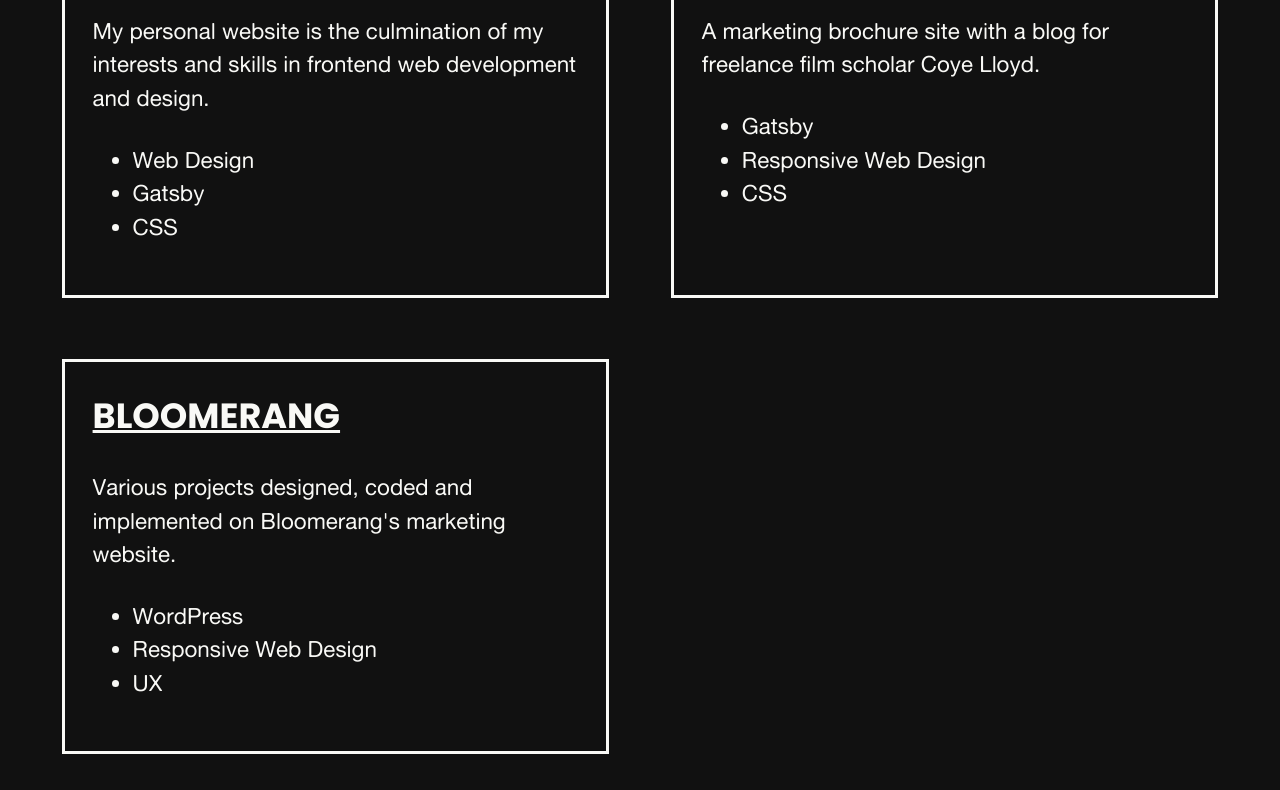
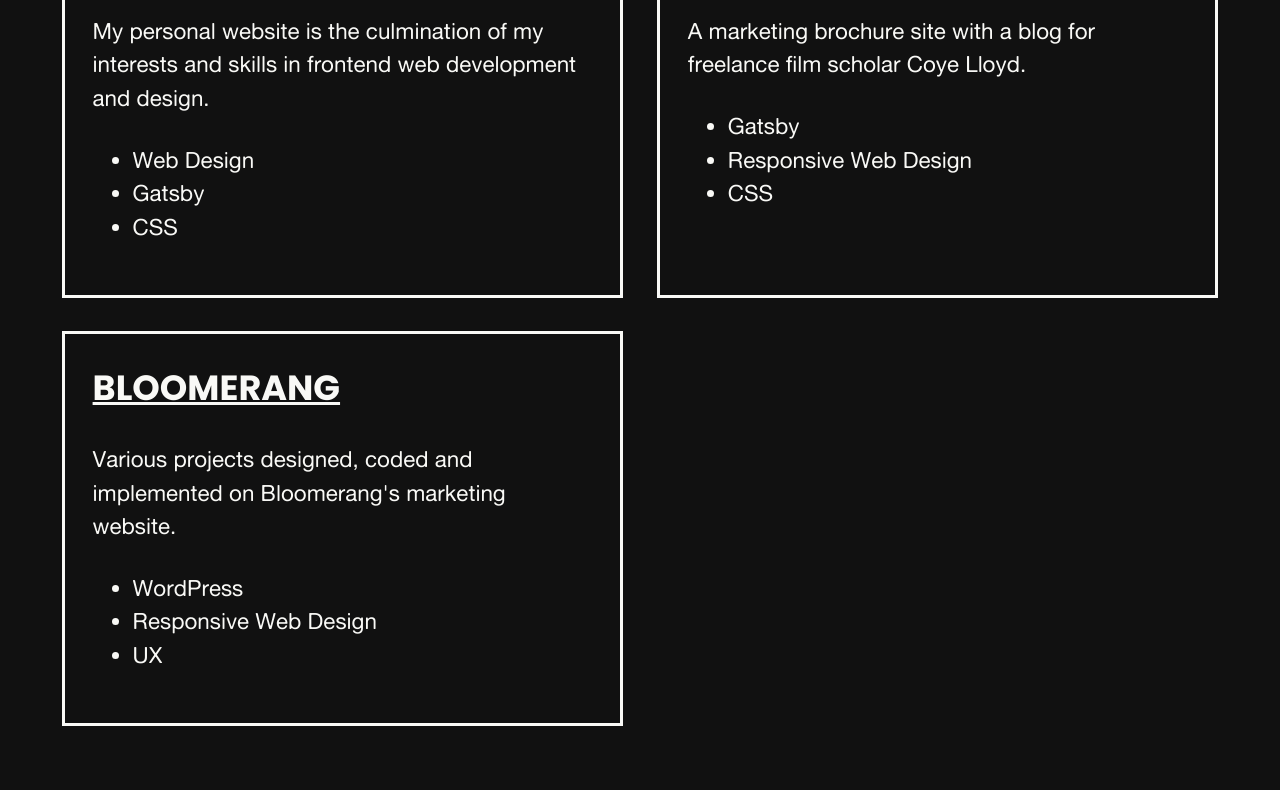
Before and after one commit to z336/jon-coleman, a Gatsby site: page /projects in a window 1280 px wide. Shown: the part 493-1283 px from the top of the page. Built offline with nearby package versions, Linux system fonts and the light colour scheme; Gatsby itself is replaced by a stand-in of ours.

Commit message:
reduced grid gutter

```diff
--- a/src/styles/compositions/_grid.scss
+++ b/src/styles/compositions/_grid.scss
@@ -1,6 +1,6 @@
 .grid {
   display: grid;
-  gap: var(--gutter);
+  gap: 1.5rem;
 }
 
 @supports (width: min(400px, 100%)) {
```
